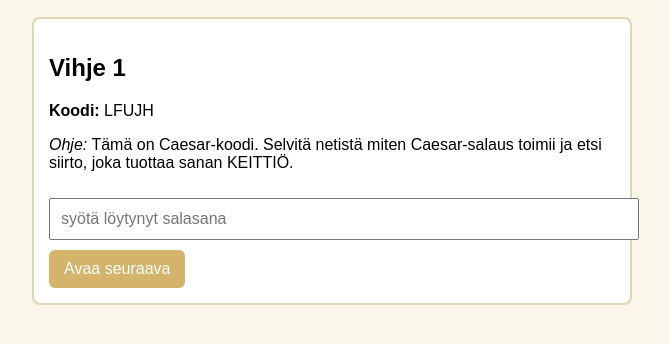
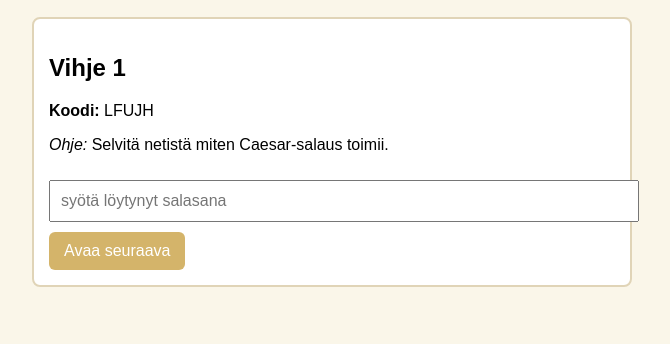
Before and after one commit to nvartiainen-create/munajahti, a plain HTML site: page index.html in a window 1280 px wide. Shown: the part 122-466 px from the top of the page, without its empty margins (308-978 px from the left). Drawn offline with Linux system fonts and the light colour scheme.

Commit message:
Update index.html

```diff
--- a/index.html
+++ b/index.html
@@ -59,7 +59,7 @@ function checkPassword(id, correct) {
 <div id="v1" class="vihje visible">
     <h2>Vihje 1</h2>
     <p><b>Koodi:</b> LFUJH</p>
-    <p><i>Ohje:</i> Tämä on Caesar-koodi. Selvitä netistä miten Caesar-salaus toimii ja etsi siirto, joka tuottaa sanan KEITTIÖ.</p>
+    <p><i>Ohje:</i> Selvitä netistä miten Caesar-salaus toimii.</p>
     <input id="pw1" type="password" placeholder="syötä löytynyt salasana">
     <button onclick="checkPassword(1, 'KANANMUNA')">Avaa seuraava</button>
 </div>
```
